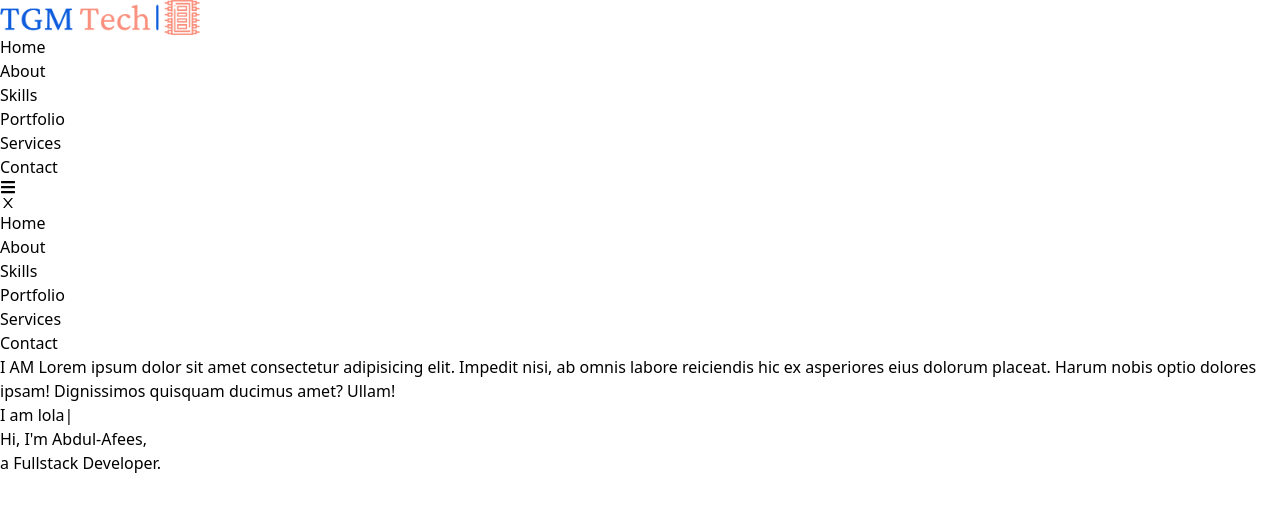
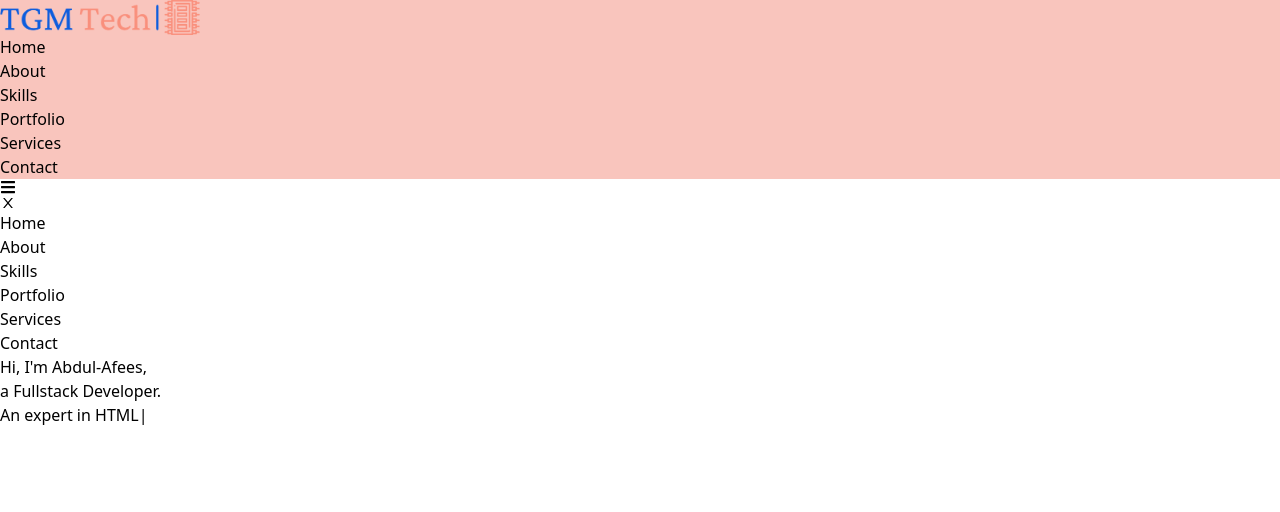
Before and after one commit to TallGem/Portfolio, a React (Vite) app: page / in a window 1280 px wide. Shown: the top 512 px of the page. Built offline with nearby package versions, Linux system fonts and the light colour scheme.

Commit message:
change the nav color

```diff
--- a/src/App.jsx
+++ b/src/App.jsx
@@ -41,7 +41,7 @@ const App = () => {
     <div className={isOpen?'block' : 'hidden'}><Sidebar handleClose={handleClick}/></div>
 
 
-    <Hero/>
+
     <About/>
     </div>
     </>
--- a/src/Components/About.jsx
+++ b/src/Components/About.jsx
@@ -1,10 +1,35 @@
 import React from 'react'
+import { TypeAnimation } from 'react-type-animation'
 
 const About = () => {
   return (
     <>
-         <div>
-            <h1 className='text-5xl'>Hi, I'm <span>Abdul-Afees</span>, <br/> a Fullstack Developer.</h1>
+         <div className='mt-20 mx-6'>
+            <h1 className='text-5xl'>Hi, I'm <span className='font-bold'>Abdul-Afees</span>, <br/> <span>a Fullstack Developer.</span></h1>
+
+            <h2>
+              An expert in {" "}
+              <TypeAnimation
+              sequence={[
+
+                "Javasript", 500,
+                "React", 500,
+                "CSS", 500,
+                "Node JS", 500,
+                "HTML", 500,
+                "Firebase", 500,
+                "Express", 500,
+                "Mongo DB", 500,
+                "Tailwind Css", 500,
+                "Bootstrap Css", 500,
+
+
+              ]}
+
+              style={{fontSize: "1em"}}
+              repeat={Infinity}
+              />
+            </h2>
          </div>
     </>
   )
--- a/src/Components/Navbar.jsx
+++ b/src/Components/Navbar.jsx
@@ -6,16 +6,16 @@ import Logo from '../Images/tgmlogo.png'
 const Navbar = () => {
   return (
     <>
-      <div className='hidden md:block lg:block'>
+      <div className='hidden md:block lg:block' style={{backgroundColor:'#f9c5bd'}}>
 
-        <nav className=' flex items-center justify-between'>
+        <nav className=' flex items-center justify-between py-4'>
           <div><img src={Logo} style={{ width: '200px' }} alt="" /></div>
 
           <div className='justify-end'>
 
             <ul>
 
-              <li className=' flex flex-row gap-16  me-20 mt-5'>
+              <li className=' flex flex-row gap-16  me-20 text-black font-semibold '>
                 {navObj.map((items, index) => (
                   <Link smooth key={index} to={items.link} >
                     <div>{items.title}</div>
```
Also changed, not shown: 1 other file (tests, documents, lock files or other folders).
